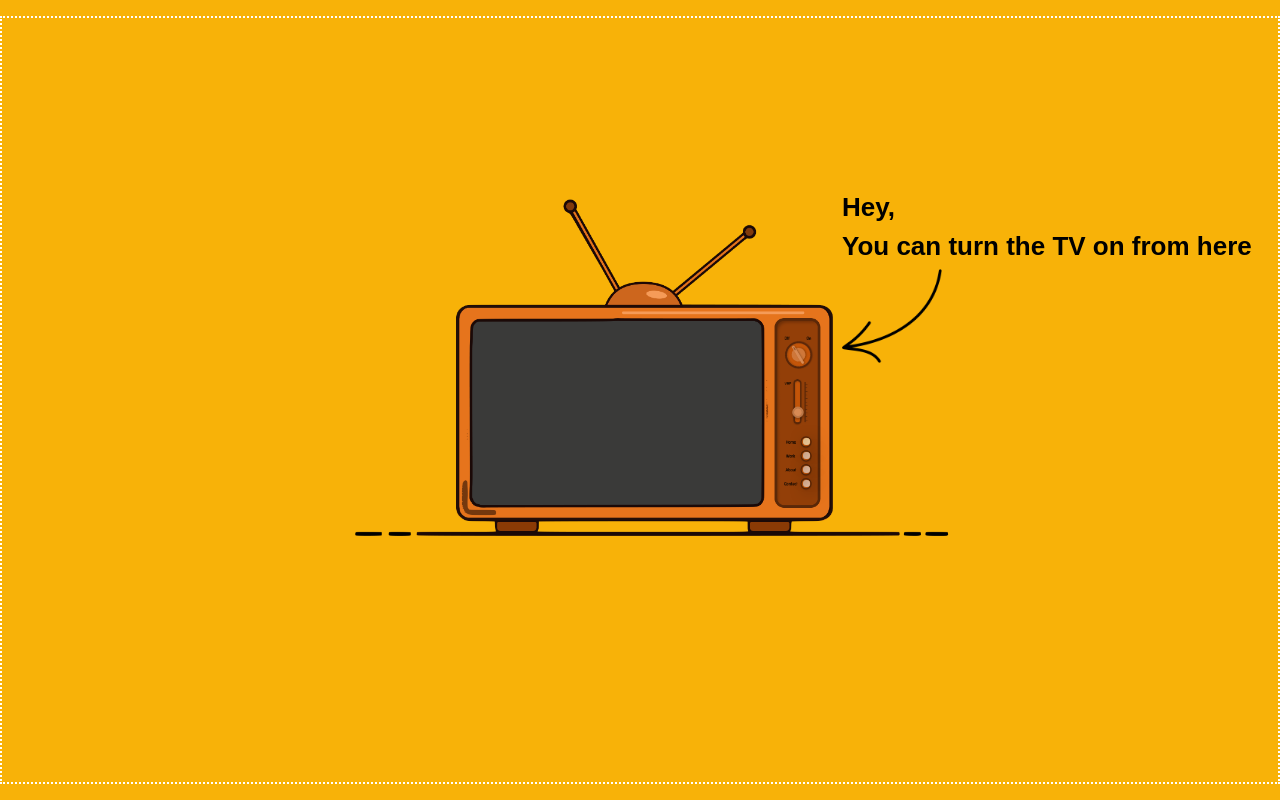
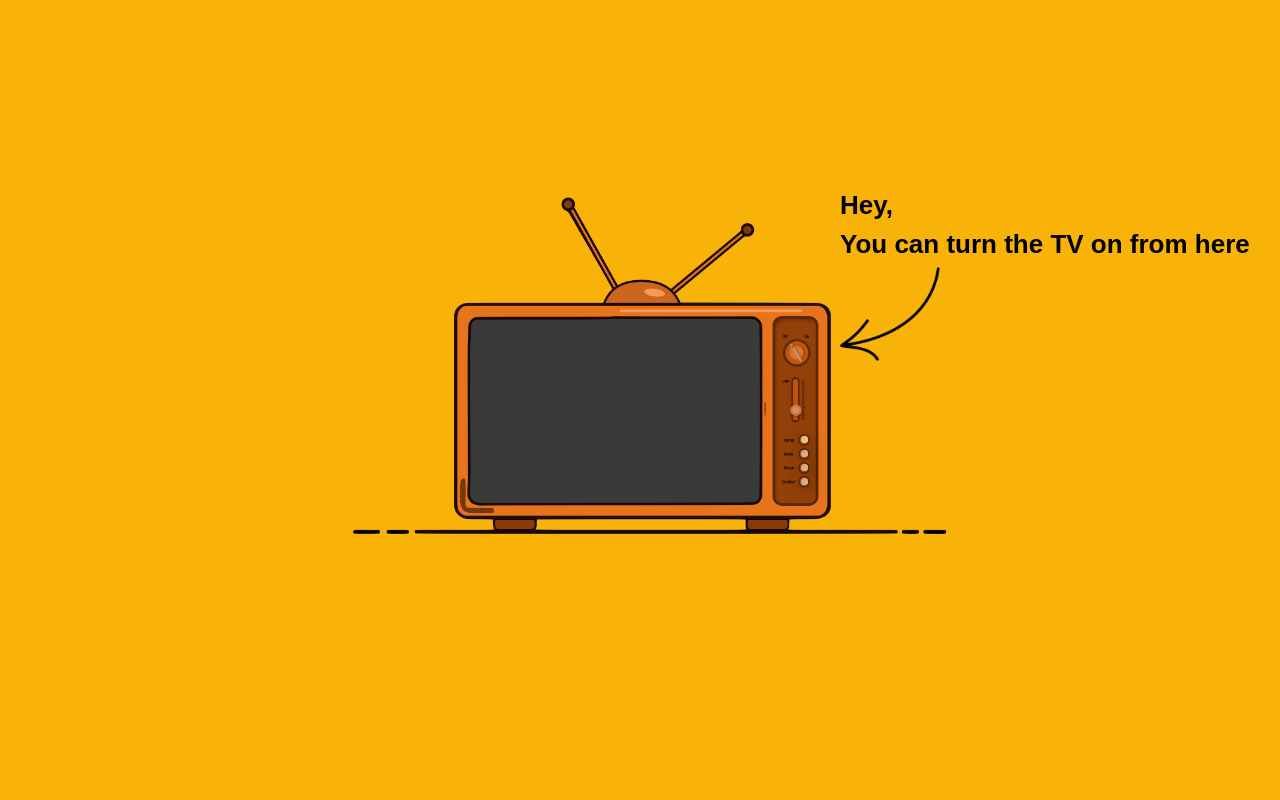
Before and after one commit to erfanexperience/Portfolio, a React (Create React App) app: page / in a window 1280 px wide. Built offline with nearby package versions, Linux system fonts and the light colour scheme; a web font is replaced by a local one.

Commit message:
Remove Border

```diff
--- a/src/App.css
+++ b/src/App.css
@@ -25,7 +25,6 @@ body {
   transform: scale(var(--scale));
   transform-origin: center;
   position: relative;
-  border: 2px dotted white;
   margin-inline: auto;
   margin-block: auto;
 }
```
